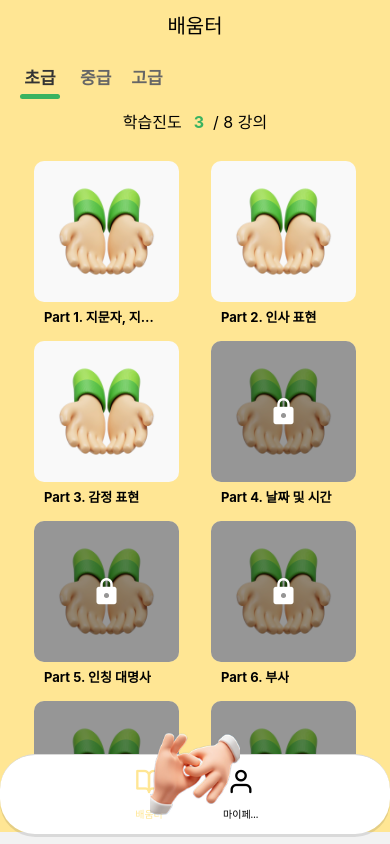
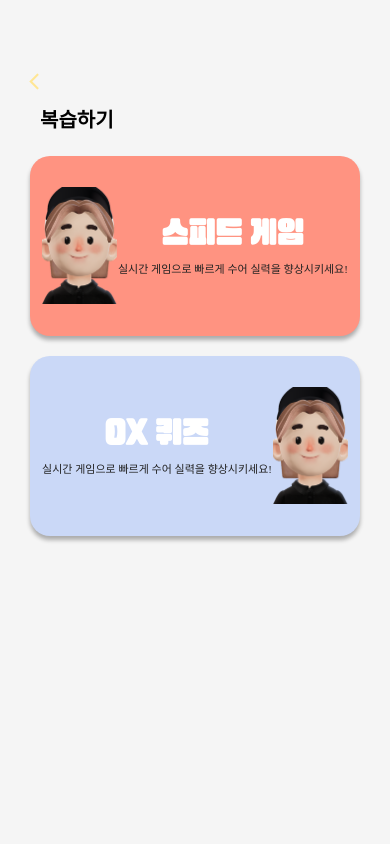
Before and after one commit to dlghdus9949/Sonsu_Front, a React Native app: screen /Review in a window 390 px wide. Built offline with nearby package versions, Linux system fonts and the light colour scheme.

Commit message:
[add]Review

```diff
--- a/App.js
+++ b/App.js
@@ -11,6 +11,7 @@ import PrivacyPolicy from "./src/screens/Member/PrivacyPolicy";
 import Classroom from "./src/screens/Classroom/Classroom";
 import LessonDetail from "./src/screens/Classroom/LessonDetail";
 import Study from "./src/screens/Study/Study";
+import Review from "./src/screens/Review/Review";
 
 const Stack = createStackNavigator();
 
@@ -27,6 +28,7 @@ export default function App() {
           <Stack.Screen name="Classroom" component={Classroom} />
           <Stack.Screen name="LessonDetail" component={LessonDetail} />
           <Stack.Screen name="Study" component={Study} />
+          <Stack.Screen name="Review" component={Review} />
         </Stack.Navigator>
       </NavigationContainer>
     </GestureHandlerRootView>
--- a/package.json
+++ b/package.json
@@ -12,9 +12,11 @@
   "dependencies": {
     "@gorhom/bottom-sheet": "^5.1.1",
     "@react-native-community/checkbox": "^0.5.17",
+    "@react-native-masked-view/masked-view": "^0.3.2",
     "@react-navigation/native": "^7.0.14",
     "@react-navigation/stack": "^7.1.1",
     "expo-checkbox": "~4.0.1",
+    "expo-font": "^13.0.3",
     "expo-linear-gradient": "~14.0.2",
     "expo-router": "^4.0.17",
     "expo-status-bar": "~2.0.1",
@@ -27,7 +29,8 @@
     "react-native-reanimated": "^3.16.7",
     "react-native-safe-area-context": "^5.2.0",
     "react-native-screens": "^4.6.0",
-    "react-native-svg": "15.8.0",
+    "react-native-svg": "^12.5.1",
+    "react-native-text-gradient": "^0.1.7",
     "react-native-vector-icons": "^10.2.0",
     "react-native-webview": "^13.13.2"
   },
--- a/src/components/BottomSheet/Reviewing.js
+++ b/src/components/BottomSheet/Reviewing.js
@@ -2,12 +2,15 @@ import { StyleSheet, Text, View, TouchableOpacity, Image } from "react-native";
 import { useFonts } from "expo-font";
 import { customFonts } from "../../../src/constants/fonts";
 import ShortcutButton from "../ShortcutButton";
+import { useNavigation } from '@react-navigation/native';
+
 
 const Reviewing = () => {
   const [fontsLoaded] = useFonts(customFonts);
+  const navigation = useNavigation();
 
   return (
-    <View>
+    <TouchableOpacity onPress={() => navigation.navigate("Review")}>
       <Text style={styles.title}>복습하기</Text>
       <View style={styles.btnContainer}>
         <View style={styles.learnBtn}>
@@ -28,7 +31,7 @@ const Reviewing = () => {
           <ShortcutButton style={styles.shortcutButton} />
         </View>
       </View>
-    </View>
+    </TouchableOpacity>
   );
 };
 
--- a/src/components/Header.js
+++ b/src/components/Header.js
@@ -1,8 +1,8 @@
 import { TouchableOpacity, StyleSheet } from "react-native";
 import { useNavigation } from '@react-navigation/native';
-import { MaterialCommunityIcons } from '@expo/vector-icons'; // 아이콘 라이브러리 추가
+import { MaterialCommunityIcons } from '@expo/vector-icons';
 
-const Header = () => {
+const Header = ({ color }) => {  // 색상을 props로 받음
   const navigation = useNavigation();
 
   return (
@@ -11,10 +11,10 @@ const Header = () => {
       onPress={() => navigation.goBack()}
     >
       <MaterialCommunityIcons
-        name="apple-keyboard-control" // 아이콘 이름
-        size={30} // 크기 조정
-        color="#fff" // 아이콘 색상
-        style={styles.icon} // 회전 스타일 추가
+        name="apple-keyboard-control"
+        size={25}
+        color={color}  // 색상을 props로 설정
+        style={styles.icon}
       />
     </TouchableOpacity>
   );
@@ -25,10 +25,12 @@ const styles = StyleSheet.create({
     alignItems: "flex-start",
     justifyContent: "center",
     marginTop: "15%",
-    marginHorizontal: 25,
+    marginHorizontal: 15,
+    borderRadius: 10,
+    padding: 10,
   },
   icon: {
-    transform: [{ rotate: '270deg' }], // 아이콘을 왼쪽으로 90도 회전
+    transform: [{ rotate: '270deg' }],
   },
 });
 
--- a/src/constants/fonts.js
+++ b/src/constants/fonts.js
@@ -1,4 +1,4 @@
 export const customFonts = {
   PretendardVariable: require("../../assets/fonts/PretendardVariable.ttf"),
-  RixInooAriDuriRegular: require("../../assets/fonts/RixInooAriDuri Regular.ttf"),
+  RixInooAriDuriRegular: require("../../assets/fonts/RixInooAriDuriRegular.ttf"),
 };
--- a/src/screens/Classroom/LessonDetail.js
+++ b/src/screens/Classroom/LessonDetail.js
@@ -73,7 +73,7 @@ export default function LessonDetail() {
 
   return (
     <View style={styles.container}>
-      <Header />
+      <Header color="#fff"/>
       <View style={styles.backButton}>
         <Text style={styles.Title}>{"Part"} {lesson.id}. {lesson.title}</Text>
       </View>
--- a/src/screens/MyPage/MyPage.js
+++ b/src/screens/MyPage/MyPage.js
@@ -5,7 +5,7 @@ import BackGround from "../../components/BackGround";
 const MyPage = () => {
   return (
     <View style={styles.container}>
-      <Header />
+      <Header color="#fff"/>
       <BackGround />
       {/* 사용자 프로필 */}
       <View style={styles.Profile}>
--- /dev/null
+++ b/src/screens/Review/Review.js
@@ -0,0 +1,151 @@
+import React from 'react';
+import { View, StyleSheet, Text, Image } from 'react-native';
+import { useFonts } from 'expo-font';
+import { customFonts } from "../../../src/constants/fonts";
+import { LinearGradient } from 'expo-linear-gradient';
+import MaskedView from '@react-native-masked-view/masked-view';
+import Header from '../../components/Header';
+
+export default function Review() {
+  const [fontsLoaded] = useFonts(customFonts);
+
+  if (!fontsLoaded) {
+    return <Text>Loading...</Text>;
+  }
+
+  return (
+    <View style={styles.container}>
+      <Header color="#FFE694" />  {/* 아이콘 색상을 #FFE694로 설정 */}
+
+      <View>
+        <Text style={styles.Title}>복습하기</Text>
+      </View>
+
+      <View style={styles.pracView}>
+        <View style={styles.speedView}>
+          <Image source={require("../../../assets/images/sonsuModel.png")} style={styles.image} />
+
+          <View style={styles.speedTextContainer}>
+            <MaskedView
+              style={styles.maskedView}
+              maskElement={<Text style={styles.speedText}>스피드 게임</Text>} // 텍스트를 마스크로 사용
+            >
+              <LinearGradient
+                colors={['#FFD700', '#F2F2F2']} // 그라데이션 색상
+                start={{ x: 0, y: 0.8 }}
+                end={{ x: 1, y: 0 }}  // 그라데이션을 수평으로 적용
+                style={styles.gradient} // 그라데이션을 텍스트 뒤에 적용
+              />
+            </MaskedView>
+
+            <View style={styles.textWrapper}>
+              <Text style={styles.speedText2}>실시간 게임으로 빠르게 수어 실력을 향상시키세요!</Text>
+            </View>
+          </View>
+        </View>
+
+        <View style={styles.oxView}>
+          <View style={styles.speedTextContainer}>
+            <MaskedView
+              style={styles.maskedView}
+              maskElement={<Text style={styles.speedText}>OX 퀴즈</Text>} // 텍스트를 마스크로 사용
+            >
+              <LinearGradient
+                colors={['#4495C0', '#80B5D1']} // 그라데이션 색상
+                start={{ x: 0.5, y: 0 }}
+                end={{ x: 0, y: 1 }}  // 그라데이션을 수평으로 적용
+                style={styles.gradient} // 그라데이션을 텍스트 뒤에 적용
+              />
+            </MaskedView>
+
+            <View style={styles.textWrapper}>
+              <Text style={styles.speedText2}>실시간 게임으로 빠르게 수어 실력을 향상시키세요!</Text>
+            </View>
+          </View>
+          <Image source={require("../../../assets/images/sonsuModel.png")} style={styles.image} />
+        </View>
+
+      </View>
+    </View>
+  );
+}
+
+const styles = StyleSheet.create({
+  container: {
+    flex: 1,
+    backgroundColor: '#f5f5f5',
+  },
+  Title: {
+    fontSize: 20,
+    fontWeight: '600',
+    marginLeft: 40,
+  },
+  pracView: {
+    alignItems: 'center',
+    marginTop: '6%',
+  },
+  speedView: {
+    flexDirection: 'row',
+    width: 330,
+    height: 180,
+    backgroundColor: '#FF9381',
+    borderRadius: 20,
+    justifyContent: 'center',
+    alignItems: 'center',
+    // 그림자 추가
+    shadowColor: '#000',
+    shadowOffset: { width: 0, height: 4 },
+    shadowOpacity: 0.3,
+    shadowRadius: 4,
+    elevation: 6, // Android에서 그림자가 나타나게 하기 위한 설정
+  },
+  maskedView: {
+    width: '100%',
+    height: 35,
+  },
+  gradient: {
+    width: '100%',
+    height: '100%',
+  },
+  speedTextContainer: {
+    flexDirection: 'column',
+    justifyContent: 'center',
+    width: '70%',
+  },
+  textWrapper: {
+    marginTop: 10,
+    alignItems: 'center',
+  },
+  speedText: {
+    fontSize: 30,
+    fontFamily: 'RixInooAriDuriRegular',
+    color: 'white',
+    textAlign: 'center',
+  },
+  speedText2: {
+    fontSize: 11,
+    fontFamily: 'PretendardValia',
+    color: '#222',
+    textAlign: 'center',
+  },
+  image: {
+    width: '23%',
+    height: '65%',
+  },
+  oxView: {
+    flexDirection: 'row',
+    width: 330,
+    height: 180,
+    backgroundColor: '#CAD8F7',
+    borderRadius: 20,
+    justifyContent: 'center',
+    alignItems: 'center',
+    marginTop: 20,
+    // 그림자 추가
+    shadowColor: '#000',
+    shadowOffset: { width: 0, height: 4 },
+    shadowOpacity: 0.3,
+    shadowRadius: 4,
+    elevation: 6, // Android에서 그림자가 나타나게 하기 위한 설정
+  },
+});
```
Also changed, not shown: assets/fonts/RixInooAriDuriRegular.ttf (renamed from assets/fonts/RixInooAriDuri Regular.ttf), 1 other file (tests, documents, lock files or other folders).
